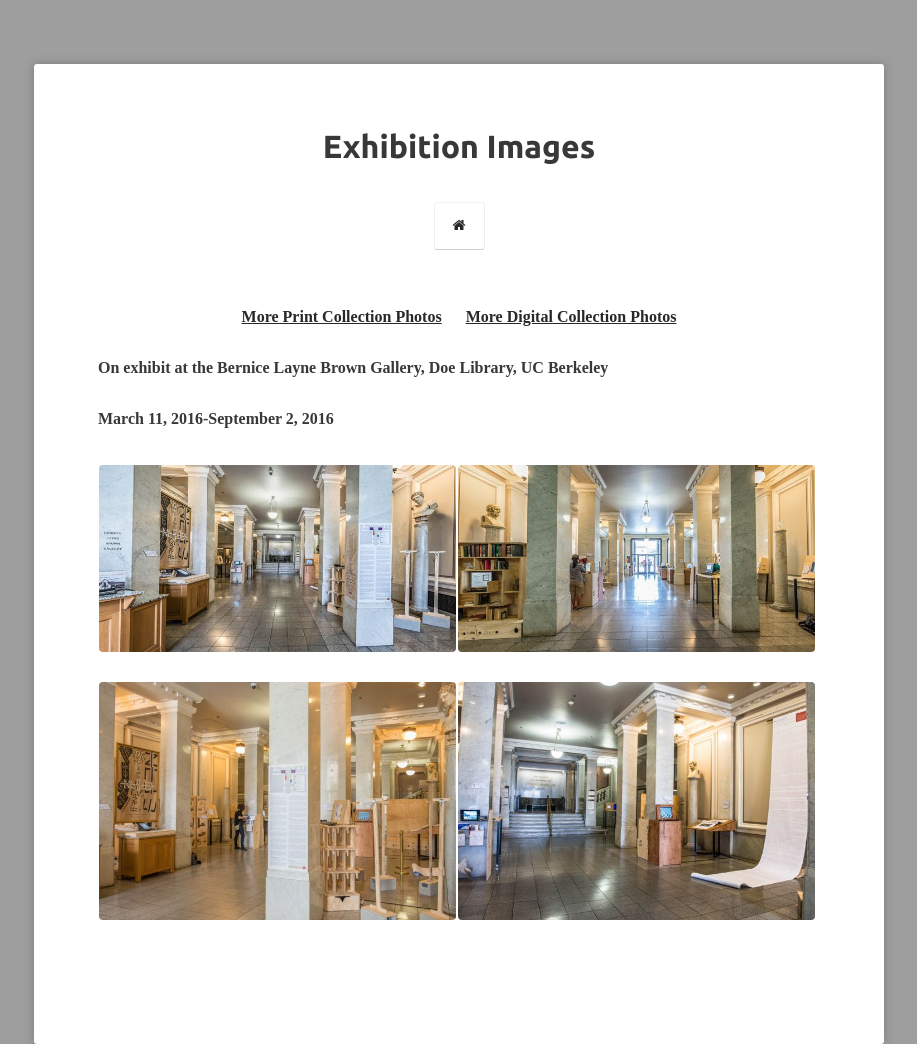
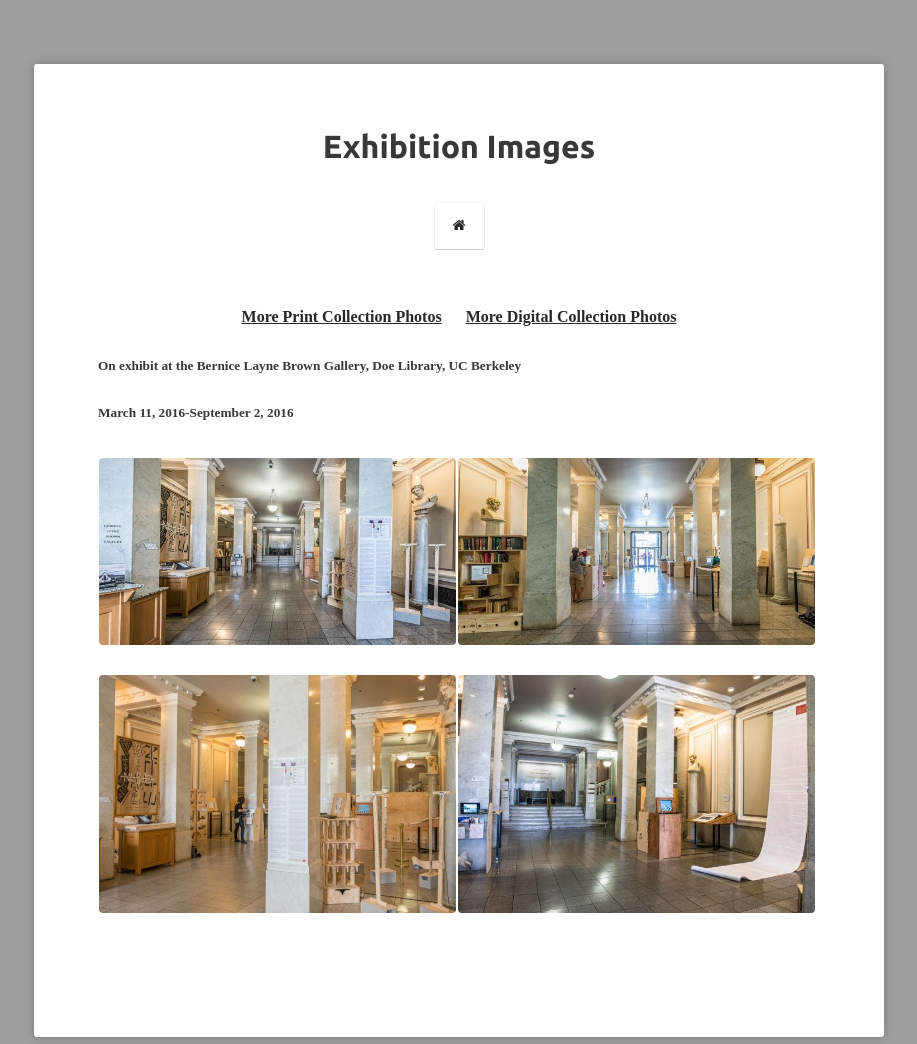
Before and after one commit to nolegacyexhibit/nolegacyexhibit.github.io, a Jekyll site: the page built from gallery/index.md, in a window 1280 px wide. Shown: the whole page, without its empty margins (181-1098 px from the left). Built offline with Jekyll 4.4.1, drawn with Linux system fonts in a browser that asks for light colours; some web fonts are replaced.

```diff
--- a/gallery/index.md
+++ b/gallery/index.md
@@ -8,8 +8,8 @@ tags: [images]
 
 <h4 align="center"><a href="http://nolegacyexhibit.github.io/gallery/printgallery">More Print Collection Photos</a>&nbsp;&nbsp;&nbsp;&nbsp;&nbsp;&nbsp;<a href="http://nolegacyexhibit.github.io/gallery/digitalgallery">More Digital Collection Photos</a></h4>
 
-<h4>On exhibit at the Bernice Layne Brown Gallery, Doe Library, UC Berkeley</h4>
-<h4>March 11, 2016-September 2, 2016</h4>
+<h5>On exhibit at the Bernice Layne Brown Gallery, Doe Library, UC Berkeley</h5>
+<h5>March 11, 2016-September 2, 2016</h5>
 
 <figure class="half">
 
```
